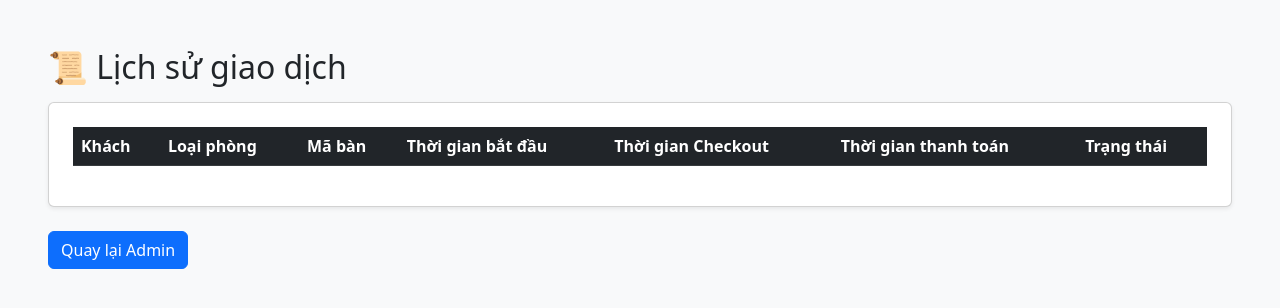
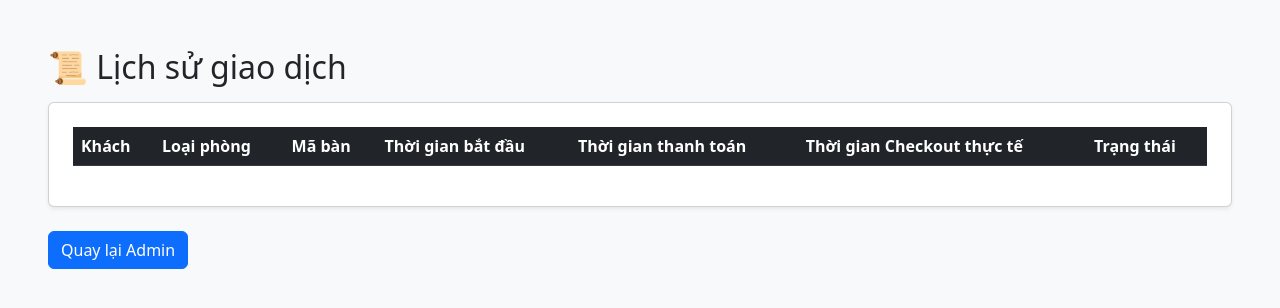
Before and after one commit to tanphatng2007-blip/desknow-booking, a Flask app: page /history in a window 1280 px wide. Shown: the top 308 px of the page. Run offline with Flask 3, Linux system fonts and the light colour scheme; lists and menus that the app fills with data are empty.

Commit message:
Update history.html

```diff
--- a/templates/history.html
+++ b/templates/history.html
@@ -9,8 +9,8 @@
                     <th>Loại phòng</th>
                     <th>Mã bàn</th>
                     <th>Thời gian bắt đầu</th>
-                    <th>Thời gian Checkout</th>
                     <th>Thời gian thanh toán</th>
+                    <th>Thời gian Checkout thực tế</th>
                     <th>Trạng thái</th>
                 </tr>
             </thead>
@@ -20,9 +20,9 @@
                     <td>{{ b.name }}</td>
                     <td>{{ b.room_type|capitalize }} Room</td>
                     <td>{{ b.table if b.room_type != 'public' else '-' }}</td>
+                    <td>{{ b.booking_datetime }}</td>
                     <td>{{ b.confirmed_at }}</td>
                     <td>{{ b.checkout_at }}</td>
-                    <td>{{ b.confirmed_at }}</td>
                     <td><span class="badge bg-success">Đã hoàn thành</span></td>
                 </tr>
                 {% endfor %}
```
